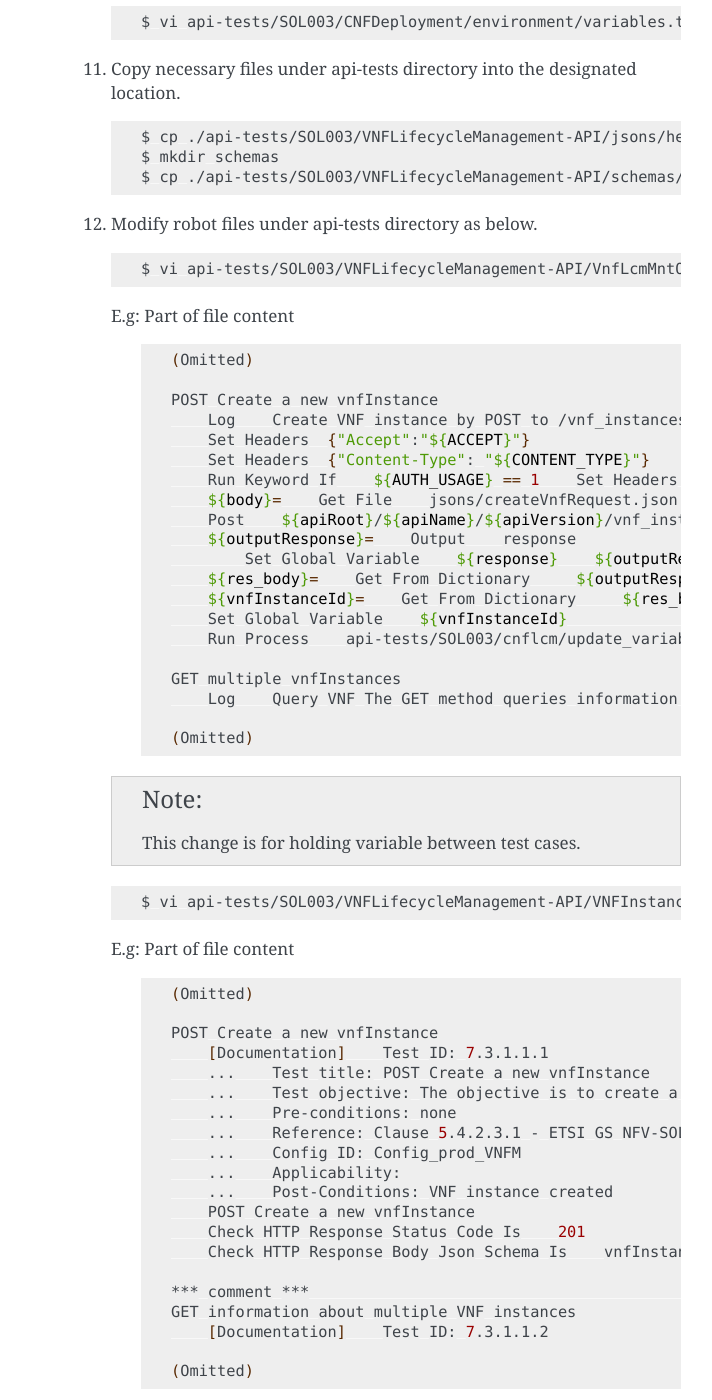
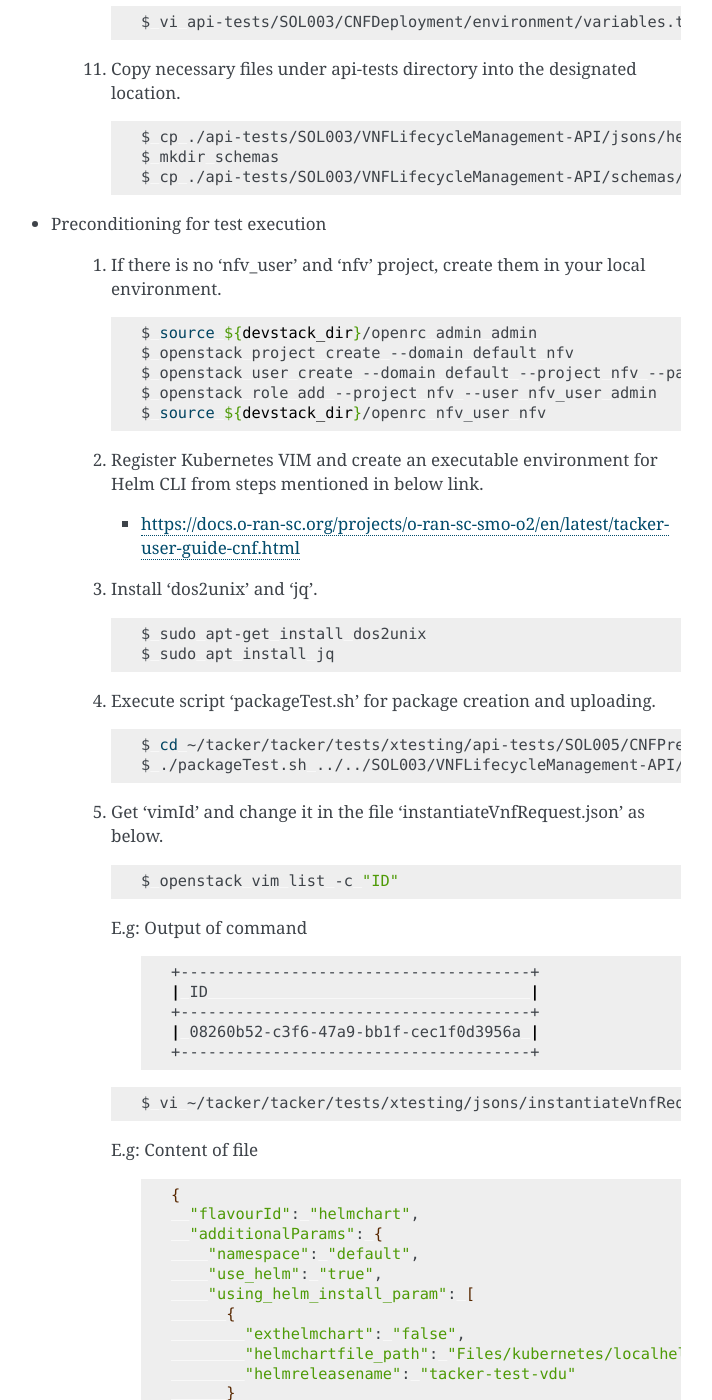
Before and after one commit to o-ran-sc/smo-o2, a Sphinx documentation site: the page built from docs/developer-guide.rst, in a window 1280 px wide and 1400 px high, scrolled down 1935 px. Shown: the whole window, without its empty margins (399-1111 px from the left). Built offline with Sphinx 7.4.7, drawn with Linux system fonts in a browser that asks for light colours; some of the changed text lies outside the part shown.

Commit message:
Improve Xtesting code for interconnecting test cases
This patch improves Xtesting code so that API conformance test cases
provided by ETSI NFV-TST 010 can be interconnected and then run in succession.

This patch also includes a script to modify API conformance test cases
automatically for the purpose.

Issue-ID: SMO-119
Change-Id: I41b1fb72571a7ed1d77eec3e356b27a2acad70fb
Signed-off-by: Koichi Edagawa <edagawa.kc@nec.com>

```diff
--- a/docs/developer-guide.rst
+++ b/docs/developer-guide.rst
@@ -117,74 +117,6 @@
          $ mkdir schemas
          $ cp ./api-tests/SOL003/VNFLifecycleManagement-API/schemas/vnfInstance.schema.json ./schemas
 
-   12. Modify robot files under api-tests directory as below.
-
-      .. code:: bash
-
-         $ vi api-tests/SOL003/VNFLifecycleManagement-API/VnfLcmMntOperationKeywords.robot
-
-      E.g: Part of file content
-
-         .. code:: bash
-
-            (Omitted)
-
-            POST Create a new vnfInstance
-                Log    Create VNF instance by POST to /vnf_instances
-                Set Headers  {"Accept":"${ACCEPT}"}
-                Set Headers  {"Content-Type": "${CONTENT_TYPE}"}
-                Run Keyword If    ${AUTH_USAGE} == 1    Set Headers    {"${AUTHORIZATION_HEADER}":"${AUTHORIZATION_TOKEN}"}
-                ${body}=    Get File    jsons/createVnfRequest.json
-                Post    ${apiRoot}/${apiName}/${apiVersion}/vnf_instances    ${body}
-                ${outputResponse}=    Output    response
-                    Set Global Variable    ${response}    ${outputResponse}
-                ${res_body}=    Get From Dictionary     ${outputResponse}    body                       # Add this line
-                ${vnfInstanceId}=    Get From Dictionary     ${res_body}    id                          # Add this line
-                Set Global Variable    ${vnfInstanceId}                                                 # Add this line
-                Run Process    api-tests/SOL003/cnflcm/update_variable.sh  ${vnfInstanceId}  shell=yes  # Add this line
-
-            GET multiple vnfInstances
-                Log    Query VNF The GET method queries information about multiple VNF instances.
-
-            (Omitted)
-
-      .. note::
-
-         This change is for holding variable between test cases.
-
-      .. code:: bash
-
-         $ vi api-tests/SOL003/VNFLifecycleManagement-API/VNFInstances.robot
-
-      E.g: Part of file content
-
-         .. code:: bash
-
-            (Omitted)
-
-            POST Create a new vnfInstance
-                [Documentation]    Test ID: 7.3.1.1.1
-                ...    Test title: POST Create a new vnfInstance
-                ...    Test objective: The objective is to create a new VNF instance resource
-                ...    Pre-conditions: none
-                ...    Reference: Clause 5.4.2.3.1 - ETSI GS NFV-SOL 003 [1] v2.6.1
-                ...    Config ID: Config_prod_VNFM
-                ...    Applicability:
-                ...    Post-Conditions: VNF instance created
-                POST Create a new vnfInstance
-                Check HTTP Response Status Code Is    201
-                Check HTTP Response Body Json Schema Is    vnfInstance
-
-            *** comment ***                                           # Add this line
-            GET information about multiple VNF instances
-                [Documentation]    Test ID: 7.3.1.1.2
-
-            (Omitted)
-
-      .. note::
-
-         This change is for avoiding running unnecessary test cases.
-
 * Preconditioning for test execution
 
    1. If there is no 'nfv_user' and 'nfv' project, create them in your local environment.
@@ -279,23 +211,15 @@
 
 * Testing steps
 
-   1. Verify Vnflcm Create and Instantiate.
+   1. Verify Vnflcm Create, Instantiate and Heal.
 
       .. code:: bash
 
          $ cd ~/tacker/tacker/tests/xtesting/
          $ . xtesting-py3/bin/activate
-         $ sudo xtesting-py3/bin/run_tests -t cnf-instantiate
+         $ sudo xtesting-py3/bin/run_tests -t cnf-lcm-validation
 
-   2. Verify Heal
-
-      .. code:: bash
-
-         $ cd ~/tacker/tacker/tests/xtesting/
-         $ . xtesting-py3/bin/activate
-         $ sudo xtesting-py3/bin/run_tests -t cnf-heal-validation
-
-   3. Verify getting all pods and getting specific pod.
+   2. Verify getting all pods and getting specific pod.
 
       .. code:: bash
 
@@ -330,7 +254,7 @@
             |   cnf-deployments-validation  |       smo       |      00:01       |      PASS      |
             +-------------------------------+-----------------+------------------+----------------+
 
-   4. For Re-testing, user must delete all the VNF instances and packages created in the above test. An example of steps is below.
+   3. For Re-testing, user must delete all the VNF instances and packages created in the above test. An example of steps is below.
 
       .. code:: bash
 
```
Also changed, not shown: 4 other files.
